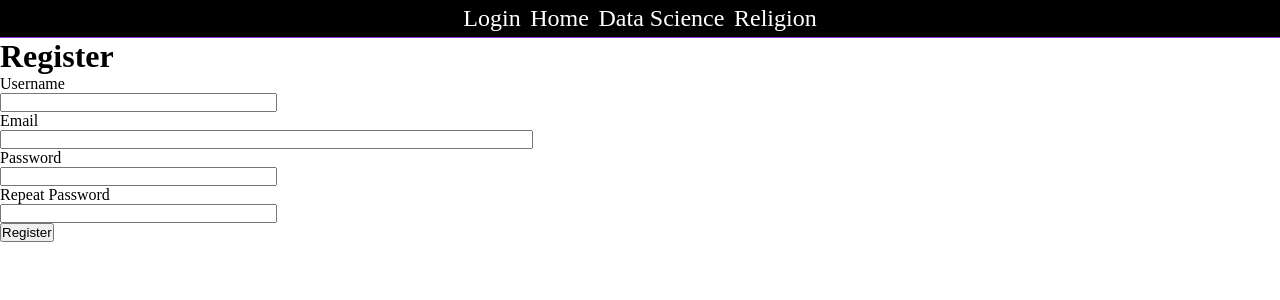
After one commit to Dr9Rains-DataScience/MyBlog, a Flask app: page /register in a window 1280 px wide. The commit adds this page. Shown: the top 300 px of the page. Run offline with Flask 2, Linux system fonts and the light colour scheme.

Commit message:
finished user reg tutorial

```diff
--- a/mainapp/__init__.py
+++ b/mainapp/__init__.py
@@ -2,10 +2,13 @@ from flask import Flask
 from config import Config
 from flask_sqlalchemy import SQLAlchemy
 from flask_migrate import Migrate
+from flask_login import LoginManager
 
 app = Flask(__name__)
 app.config.from_object(Config)
 db = SQLAlchemy(app)
 migrate = Migrate(app,db)
+login = LoginManager(app)
+login.login_view = 'login'
 
 from mainapp import routes,models
--- a/mainapp/forms.py
+++ b/mainapp/forms.py
@@ -1,9 +1,30 @@
 from flask_wtf import FlaskForm
 from wtforms import StringField, PasswordField,BooleanField,SubmitField
-from wtforms.validators import DataRequired
+from wtforms import validators
+from wtforms.validators import ValidationError, DataRequired, Email, EqualTo
+from mainapp.models import User
 
 class LoginForm(FlaskForm):
     username = StringField("Username",validators=[DataRequired()])
     password= PasswordField("Password",validators=[DataRequired()])
     remember_me =BooleanField("Remember Me")
     submit = SubmitField("Sign In")
+
+class RegistrationForm(FlaskForm):
+    username = StringField('Username', validators=[DataRequired()])
+    email = StringField('Email', validators=[DataRequired(), Email()])
+    password = PasswordField('Password', validators=[DataRequired()])
+    password2 = PasswordField(
+        'Repeat Password', validators=[DataRequired(), EqualTo('password')])
+    submit = SubmitField('Register')
+
+    def valadate_username(self,username):
+        user = User.query.filter_by(username =username.data).first()
+        if user is not None:
+            raise ValidationError("Please use a different username.")
+
+
+    def validate_email(self,email):
+        email = User.query.filter_by(email = email.data).first()
+        if email is not None:
+            raise ValidationError("Please use a different email")
--- a/mainapp/routes.py
+++ b/mainapp/routes.py
@@ -1,21 +1,49 @@
-from flask import render_template,redirect,flash,url_for
-from mainapp import app
-from mainapp.forms import LoginForm
-user={"username":"Dr9Rains","loggedIn":False}
+from flask import render_template,redirect,flash,url_for,request
+from werkzeug.urls import url_parse
+from flask_login.utils import login_required
+from mainapp import app,db
+from mainapp.forms import LoginForm,RegistrationForm
+from mainapp.models import User
+from flask_login import current_user,login_user,logout_user
 @app.route('/')
 @app.route('/index')
+@login_required
 def index():
 
-    if not user["loggedIn"]:
-        form = LoginForm()
-        return redirect(url_for('login'))
-    return render_template('index.html',title="Home", user=user)
+    return render_template('index.html',title="Home", user=current_user)
 
 @app.route("/login",methods=["GET","POST"])
 def login():
+    if current_user.is_authenticated:
+        return redirect(url_for("index"))
     form = LoginForm()
     if form.validate_on_submit():
-        user["loggedIn"]=True
-        flash('Login requested for user {}, remember_me ={}'.format(form.username.data,form.remember_me.data))
+        user=User.query.filter_by(username = form.username.data).first()
+        if user is None or not user.check_password(form.password.data):
+            flash('Invalid username or password')
+            return redirect(url_for("login"))
+        login_user(user,remember=form.remember_me.data)
+        next_page = request.args.get('next')
+        if not next_page or url_parse(next_page).netloc!='':
+            next_page = url_for(next_page)
+        return redirect(next_page)
+    return render_template('login.html',title="Sign In", form = form)
+
+@app.route('/logout')
+def logout():
+    logout_user()
+    return redirect(url_for('index'))
+
+@app.route('/register',methods =['GET','POST'])
+def register():
+    if current_user.is_authenticated:
         return redirect(url_for('index'))
-    return render_template('login.html',title="Sign In", form = form)
+    form =RegistrationForm()
+    if form.validate_on_submit():
+        user = User(username = form.username.data,email = form.email.data)
+        user.set_password(form.password.data)
+        db.session.add(user)
+        db.session.commit()
+        flash('Registration Successful')
+        return redirect(url_for('login'))
+    return render_template('register.html',title = "Register",form = form)
--- a/mainapp/templates/login.html
+++ b/mainapp/templates/login.html
@@ -27,4 +27,5 @@
         {{form.submit()}}
     </p>
 </form>
+<p>New User? <a href="{{url_for('register')}}">Click to Register!</a></p>
 {% endblock %}
--- /dev/null
+++ b/mainapp/templates/register.html
@@ -0,0 +1,37 @@
+{% extends "base.html" %}
+
+{% block content %}
+    <h1>Register</h1>
+    <form action="" method="post">
+        {{ form.hidden_tag() }}
+        <p>
+            {{ form.username.label }}<br>
+            {{ form.username(size=32) }}<br>
+            {% for error in form.username.errors %}
+            <span style="color: red;">[{{ error }}]</span>
+            {% endfor %}
+        </p>
+        <p>
+            {{ form.email.label }}<br>
+            {{ form.email(size=64) }}<br>
+            {% for error in form.email.errors %}
+            <span style="color: red;">[{{ error }}]</span>
+            {% endfor %}
+        </p>
+        <p>
+            {{ form.password.label }}<br>
+            {{ form.password(size=32) }}<br>
+            {% for error in form.password.errors %}
+            <span style="color: red;">[{{ error }}]</span>
+            {% endfor %}
+        </p>
+        <p>
+            {{ form.password2.label }}<br>
+            {{ form.password2(size=32) }}<br>
+            {% for error in form.password2.errors %}
+            <span style="color: red;">[{{ error }}]</span>
+            {% endfor %}
+        </p>
+        <p>{{ form.submit() }}</p>
+    </form>
+{% endblock %}
```
Also changed, not shown: mainapp/models.py (+13 -2 lines), app.db, 1 other file.
